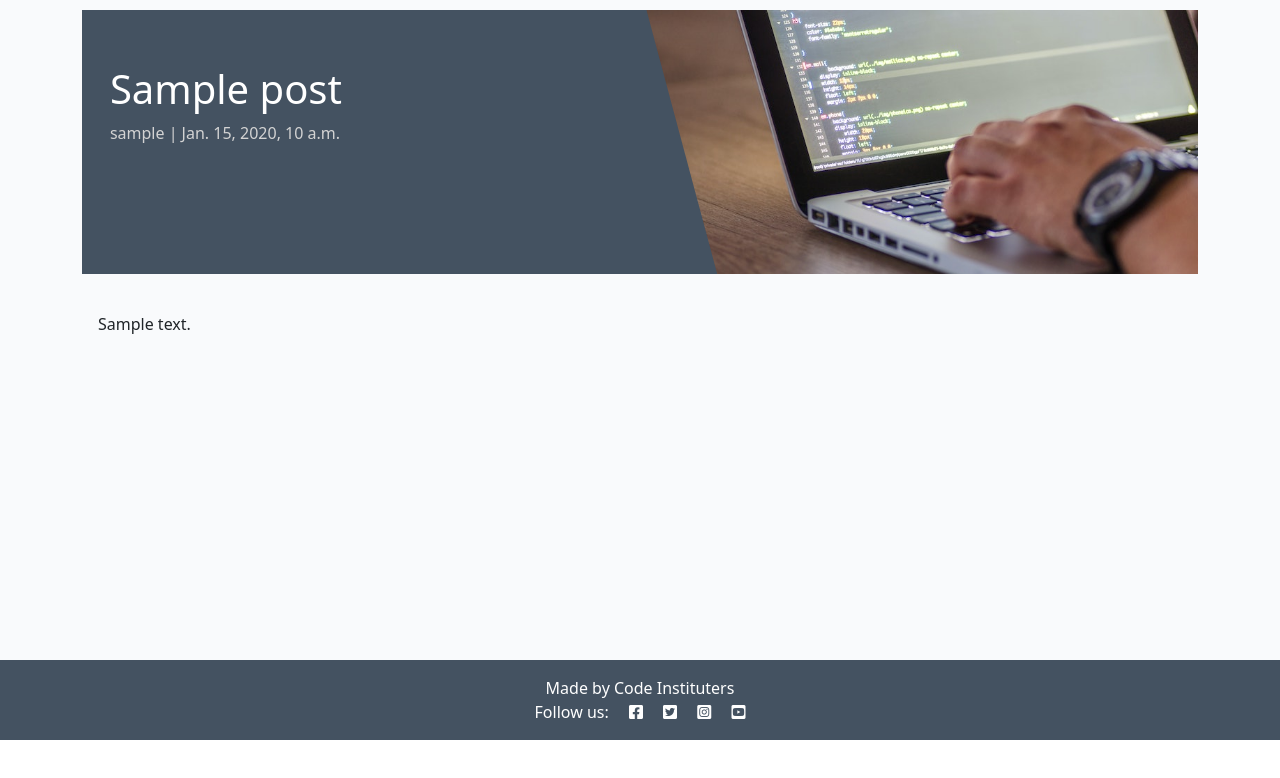
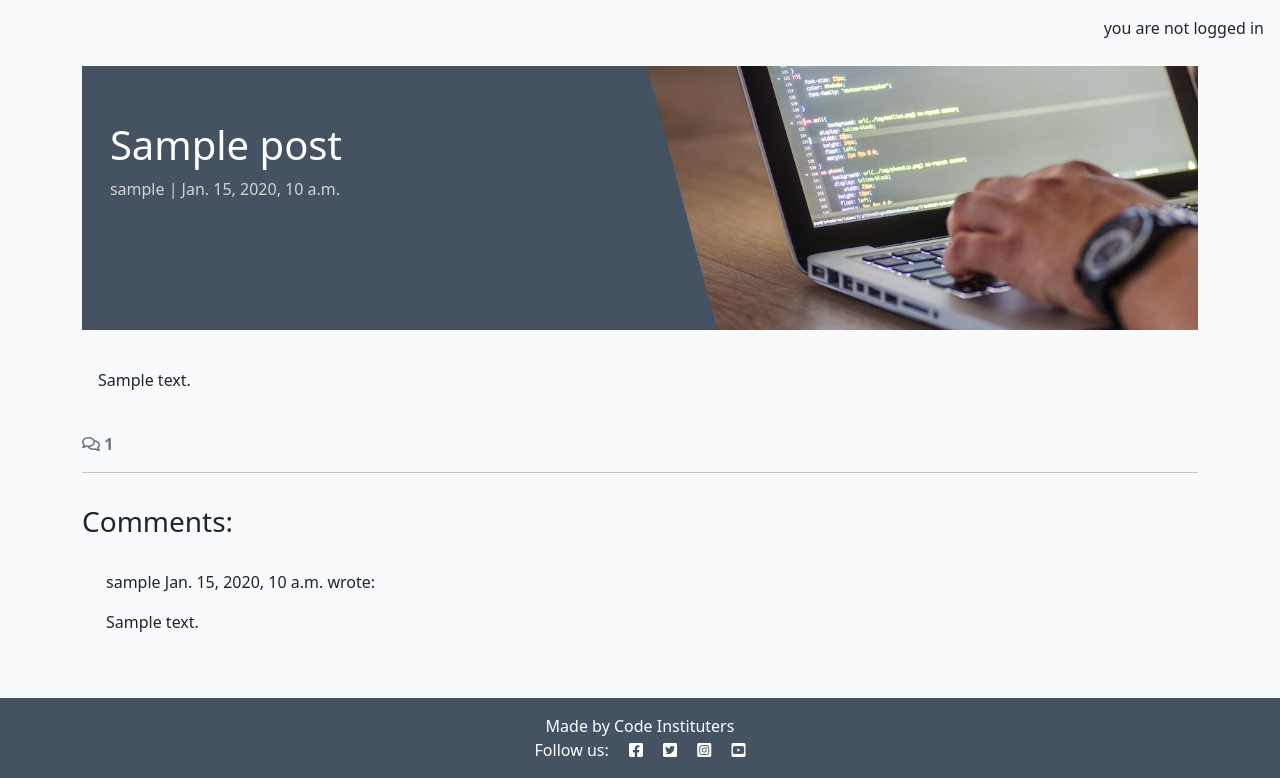
Before and after one commit to Zog08/codestar_blog, a Django app: a page that uses templates/base.html in a window 1280 px wide. Shown: the part 60-838 px from the top of the page. Before the commit the page ends 800 px from the top, so only its background shows below. Run offline with Django 4.2, Linux system fonts and the light colour scheme; tables that the repository leaves empty hold one stand-in row (values such as "Sample post"); parts of the project's set-up code (start-up, migrations or seed data) failed here and were passed over; some libraries are stand-ins or nearby versions.

Commit message:
feat: added comments to post

```diff
--- a/blog/templates/blog/post_detail.html
+++ b/blog/templates/blog/post_detail.html
@@ -29,6 +29,48 @@
             </div>
         </div>
     </div>
+      <!-- Displaying count of comments -->
+  <div class="row">
+    <div class="col-12">
+      <strong class="text-secondary">
+        <i class="far fa-comments"></i> {{ comment_count }}
+      </strong>
+    </div>
+    <div class="col-12">
+      <hr>
+    </div>
+  </div>
+  <!-- Displaying Comments -->
+  <div class="row">
+    <div class="col-md-8 card mb-4  mt-3 ">
+      <h3>Comments:</h3>
+      <div class="card-body">
+        <!-- We want a for loop inside the empty control tags
+          to iterate through each comment in comments -->
+        {% for comment in comments %}
+        <div class="p-2 comments
+          {% if not comment.approved and comment.author == user %}
+          faded{% elif not comment.approved %} d-none{% endif %}">
+          <p class="font-weight-bold">
+            {{ comment.author }}
+            <span class="font-weight-normal">
+              {{ comment.created_on }}
+            </span> wrote:
+          </p>
+          <div id="comment{{ comment.id }}">
+            {{ comment.body | linebreaks }}
+          </div>
+          {% if not comment.approved and comment.author == user %}
+          <p class="approval">
+            This comment is awaiting approval
+          </p>
+          {% endif %}
+        </div>
+        <!-- Our for loop ends here -->
+        {% endfor %}
+      </div>
+    </div>
+  </div>
 </div>
 
 {% endblock content %}
--- a/blog/views.py
+++ b/blog/views.py
@@ -27,9 +27,17 @@ def post_detail(request, slug):
 
     queryset = Post.objects.filter(status=1)
     post = get_object_or_404(queryset, slug=slug)
+    comments = post.comments.all().order_by("-created_on")
+    comment_count = post.comments.filter(approved=True).count()
+
 
     return render(
         request,
         "blog/post_detail.html",
-        {"post": post},
+        {
+            "post": post,
+            "comments": comments,
+            "comment_count": comment_count,
+        },
+
     )
--- a/codestar/settings.py
+++ b/codestar/settings.py
@@ -30,7 +30,7 @@ TEMPLATES_DIR = os.path.join(BASE_DIR, 'templates')
 SECRET_KEY = os.environ.get("SECRET_KEY")
 
 # SECURITY WARNING: don't run with debug turned on in production!
-DEBUG = False
+DEBUG = True
 
 ALLOWED_HOSTS = ['.herokuapp.com', '127.0.0.1']
 
--- a/templates/base.html
+++ b/templates/base.html
@@ -70,9 +70,14 @@
     </nav>
 
     <main class="flex-shrink-0 main-bg">
+        {% if user.is_authenticated %}
+        <p class = "text-end m-3">you are logged in as {{ user }}</p>
+        {% else %}
+        <p class = "text-end m-3">you are not logged in</p>
+        {% endif %}
 
         {% block content %}
-        <!-- Content Goes here -->
+            <!-- Content Goes here -->
         {% endblock content %}
 
     </main>
```
Also changed, not shown: templates/account/signup.html (+11 -4 lines).
